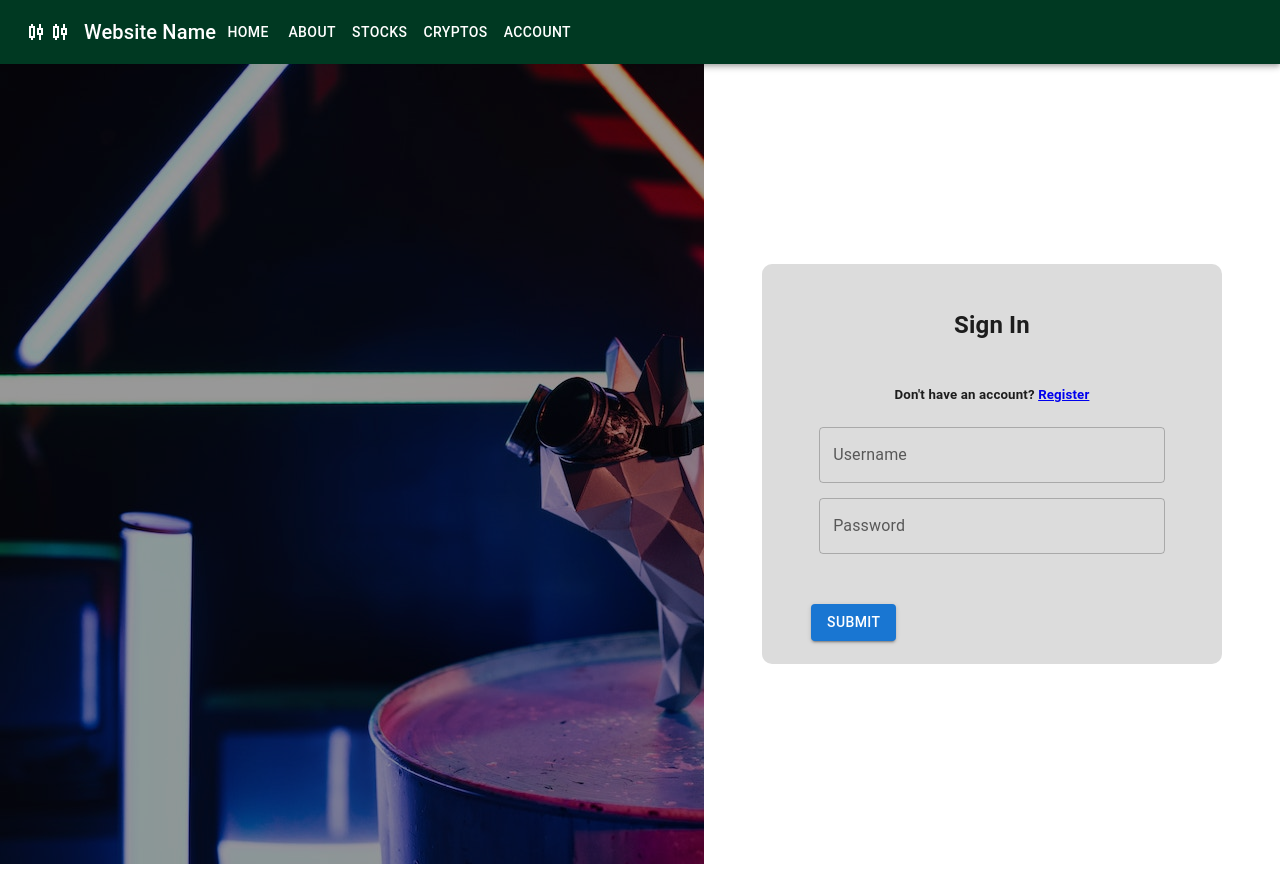
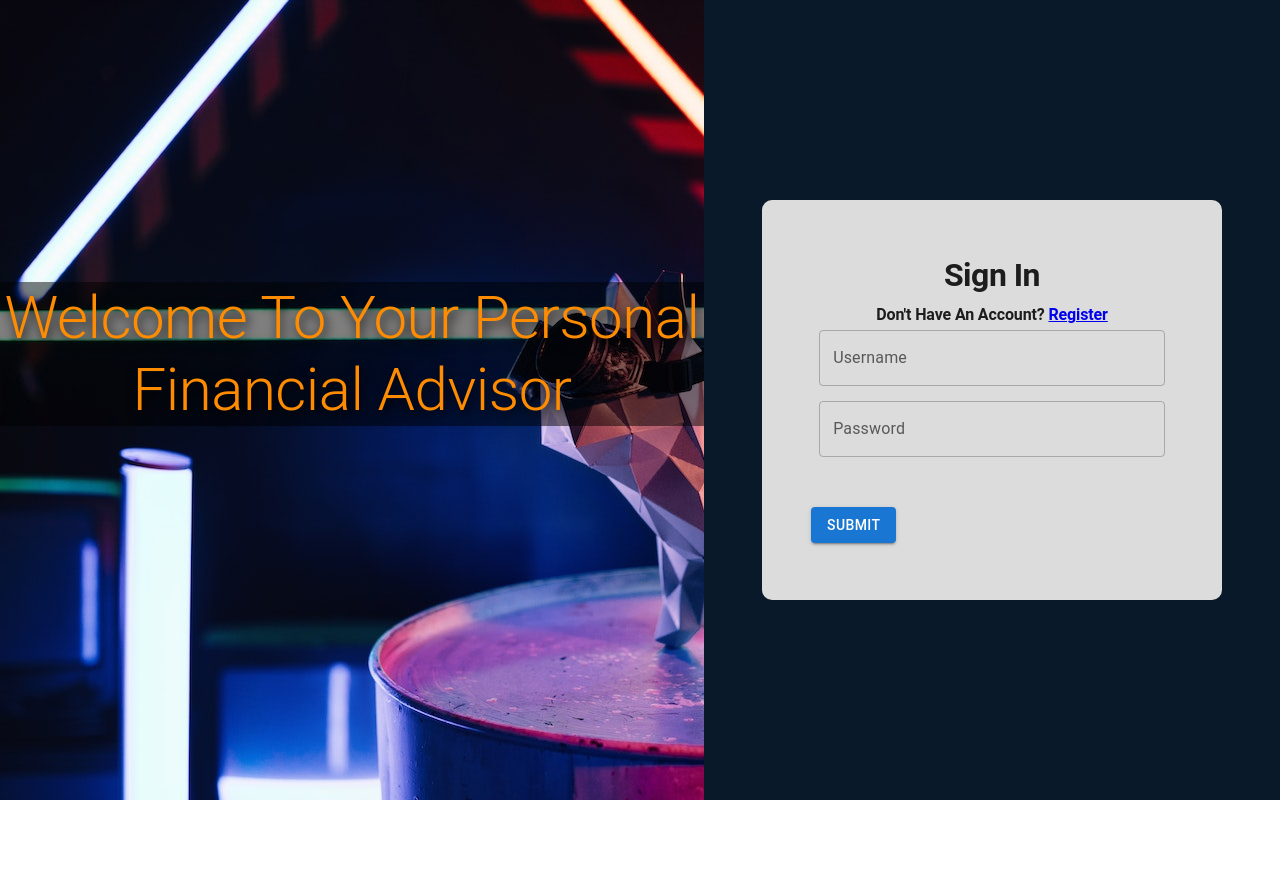
Before and after one commit to zfreiter/Frontend-Final-Project, a React (Vite) app in the folder client/: page / in a window 1280 px wide. After the commit the page ends 800 px from the top, so only its background shows below. Built offline with nearby package versions, Linux system fonts and the light colour scheme.

Commit message:
Login / Register complete. WAVE audit pass

```diff
--- a/client/index.html
+++ b/client/index.html
@@ -4,7 +4,7 @@
     <meta charset="UTF-8" />
     <link rel="icon" type="image/svg+xml" href="/vite.svg" />
     <meta name="viewport" content="width=device-width, initial-scale=1.0" />
-    <title>Vite + React</title>
+    <title>Stock Advisor</title>
   </head>
   <body>
     <div id="root"></div>
--- a/client/src/App.jsx
+++ b/client/src/App.jsx
@@ -13,10 +13,11 @@ import Navbar from './scenes/Navbar';
 
 export default function App() {
   const [loggedIn, setLogin] = useState(false);
+  const [showNav, setNav] = useState(loggedIn);
 
   return (
     <BrowserRouter>
-      <Navbar />
+      {showNav && <Navbar />}
       <Routes>
         <Route path='/' element={loggedIn ? <Home /> : <Login />}></Route>
         <Route path='home' element={loggedIn ? <Home /> : <Login />}></Route>
--- a/client/src/scenes/Login.jsx
+++ b/client/src/scenes/Login.jsx
@@ -4,7 +4,7 @@ import CSImage from '../images/P3.jpg';
 import TextField from '@mui/material/TextField';
 import { useState } from 'react';
 import Button from '@mui/material/Button';
-import FormControl from '@mui/material/FormControl';
+import Typography from '@mui/material/Typography';
 
 export default function Login() {
   const [username, setUsername] = useState('');
@@ -82,21 +82,34 @@ export default function Login() {
   };
 
   return (
-    <>
-      <Box sx={{ width: '100%', display: 'inline-flex', alignItems: 'center' }}>
+    <main>
+      <Box sx={{ width: '100%', display: 'flex', alignItems: 'center', backgroundColor: '#0A1929' }}>
         <Box sx={{ width: '55%', borderStyle: 'none' }}>
           <ImageList
             sx={{
               width: '100%',
               height: '100vh',
               overflow: 'hidden',
-              filter: 'brightness(60%)',
+              filter: 'brightness(100%)',
               marginTop: 0,
               marginBottom: 0,
             }}
           >
-            <img src={CSImage} height="100%" />
-            <h1>Test - Text Over Image</h1>
+            <img src={CSImage} height="100%" alt="Image with neon colors and a geometric dog decoration" />
+            <Typography
+              variant="h2"
+              gutterBottom
+              sx={{
+                position: 'absolute',
+                textAlign: 'center',
+                marginTop: '40%',
+                backdropFilter: 'brightness(0.5)',
+                filter: 'drop-shadow(2px 4px 6px black)',
+                color: 'darkorange',
+              }}
+            >
+              Welcome To Your Personal Financial Advisor
+            </Typography>
           </ImageList>
         </Box>
         {isLogin ? (
@@ -115,13 +128,20 @@ export default function Login() {
                 justifyContent: 'center',
               }}
             >
-              <h2>Sign In</h2>
-              <h5>
-                Don't have an account?{' '}
-                <a href="#" onClick={SetToRegister}>
-                  Register
-                </a>
-              </h5>
+              <Typography
+              variant="h1"
+              gutterBottom
+              sx={{fontSize: 'xx-large', fontWeight: 'bold'}}
+            >
+              Sign In
+            </Typography>
+            <Typography
+              variant="h2"
+              gutterBottom
+              sx={{fontSize: 'medium', fontWeight: 'bold'}}
+            >
+              Don't Have An Account? <a href="#" onClick={SetToRegister}>Register</a>
+            </Typography>
               <TextField
                 id="outlined-basic"
                 label="Username"
@@ -164,13 +184,23 @@ export default function Login() {
               borderRadius: '5px',
             }}
           >
-            <h2>Register</h2>
-            <h5>
+            <Typography
+              variant="h1"
+              gutterBottom
+              sx={{fontSize: 'xx-large', fontWeight: 'bold', marginTop: '20px'}}
+            >
+              Register
+            </Typography>
+            <Typography
+              variant="h2"
+              gutterBottom
+              sx={{fontSize: 'medium', fontWeight: 'bold'}}
+            >
               Already have an account?{' '}
               <a href="#" onClick={SetAsLogin}>
                 Sign In
               </a>
-            </h5>
+            </Typography>
             <TextField
               id="outlined-required-first"
               required
@@ -223,6 +253,6 @@ export default function Login() {
           </Box>
         )}
       </Box>
-    </>
+    </main>
   );
 }
```
